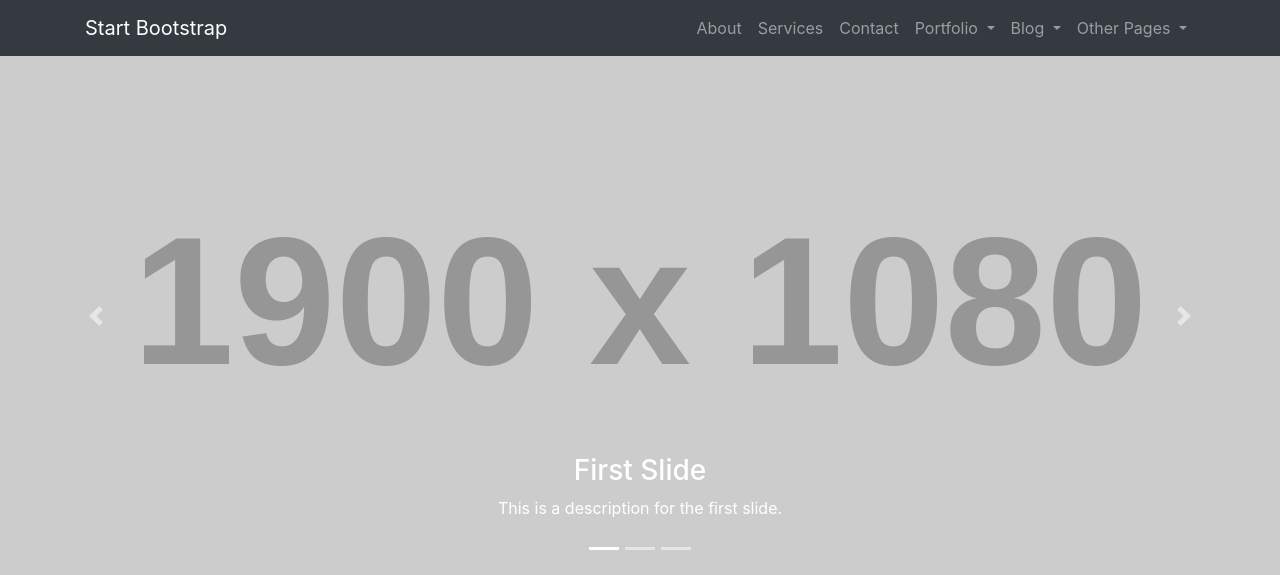
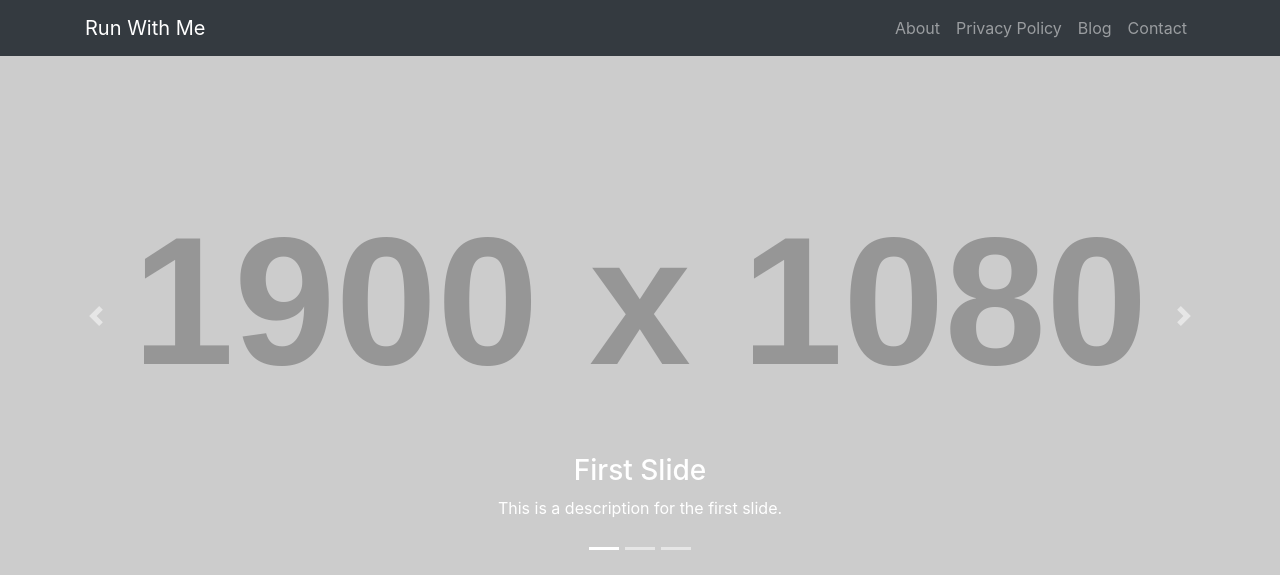
Before and after one commit to Krom121/django-ecom1, a Django app: page / in a window 1280 px wide. Shown: the top 575 px of the page. Run offline with Django 3.2, Linux system fonts and the light colour scheme; grey boxes labelled with a size stand in for pictures from a placeholder-image service; some libraries are stand-ins or nearby versions.

Commit message:
re-organized navbar

```diff
--- a/affiliate/templates/layout/navagation.html
+++ b/affiliate/templates/layout/navagation.html
@@ -2,7 +2,7 @@
 <!-- Navigation -->
   <nav class="navbar fixed-top navbar-expand-lg navbar-dark bg-dark fixed-top">
     <div class="container">
-      <a class="navbar-brand" href="index.html">Start Bootstrap</a>
+      <a class="navbar-brand" href="index.html">Run With Me</a>
       <button class="navbar-toggler navbar-toggler-right" type="button" data-toggle="collapse" data-target="#navbarResponsive" aria-controls="navbarResponsive" aria-expanded="false" aria-label="Toggle navigation">
         <span class="navbar-toggler-icon"></span>
       </button>
@@ -12,44 +12,13 @@
             <a class="nav-link" href="about.html">About</a>
           </li>
           <li class="nav-item">
-            <a class="nav-link" href="services.html">Services</a>
+            <a class="nav-link" href="services.html">Privacy Policy</a>
+          </li>
+          <li class="nav-item">
+            <a class="nav-link" href="services.html">Blog</a>
           </li>
           <li class="nav-item">
             <a class="nav-link" href="contact.html">Contact</a>
-          </li>
-          <li class="nav-item dropdown">
-            <a class="nav-link dropdown-toggle" href="#" id="navbarDropdownPortfolio" data-toggle="dropdown" aria-haspopup="true" aria-expanded="false">
-              Portfolio
-            </a>
-            <div class="dropdown-menu dropdown-menu-right" aria-labelledby="navbarDropdownPortfolio">
-              <a class="dropdown-item" href="portfolio-1-col.html">1 Column Portfolio</a>
-              <a class="dropdown-item" href="portfolio-2-col.html">2 Column Portfolio</a>
-              <a class="dropdown-item" href="portfolio-3-col.html">3 Column Portfolio</a>
-              <a class="dropdown-item" href="portfolio-4-col.html">4 Column Portfolio</a>
-              <a class="dropdown-item" href="portfolio-item.html">Single Portfolio Item</a>
-            </div>
-          </li>
-          <li class="nav-item dropdown">
-            <a class="nav-link dropdown-toggle" href="#" id="navbarDropdownBlog" data-toggle="dropdown" aria-haspopup="true" aria-expanded="false">
-              Blog
-            </a>
-            <div class="dropdown-menu dropdown-menu-right" aria-labelledby="navbarDropdownBlog">
-              <a class="dropdown-item" href="blog-home-1.html">Blog Home 1</a>
-              <a class="dropdown-item" href="blog-home-2.html">Blog Home 2</a>
-              <a class="dropdown-item" href="blog-post.html">Blog Post</a>
-            </div>
-          </li>
-          <li class="nav-item dropdown">
-            <a class="nav-link dropdown-toggle" href="#" id="navbarDropdownBlog" data-toggle="dropdown" aria-haspopup="true" aria-expanded="false">
-              Other Pages
-            </a>
-            <div class="dropdown-menu dropdown-menu-right" aria-labelledby="navbarDropdownBlog">
-              <a class="dropdown-item" href="full-width.html">Full Width Page</a>
-              <a class="dropdown-item" href="sidebar.html">Sidebar Page</a>
-              <a class="dropdown-item" href="faq.html">FAQ</a>
-              <a class="dropdown-item" href="404.html">404</a>
-              <a class="dropdown-item" href="pricing.html">Pricing Table</a>
-            </div>
           </li>
         </ul>
       </div>
```
